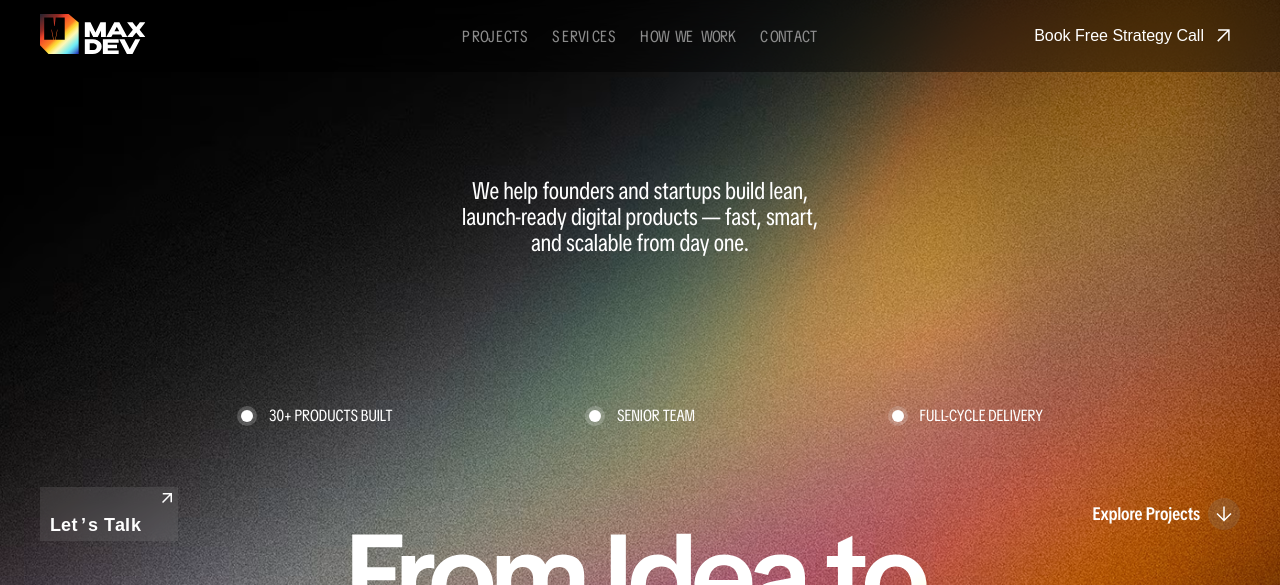
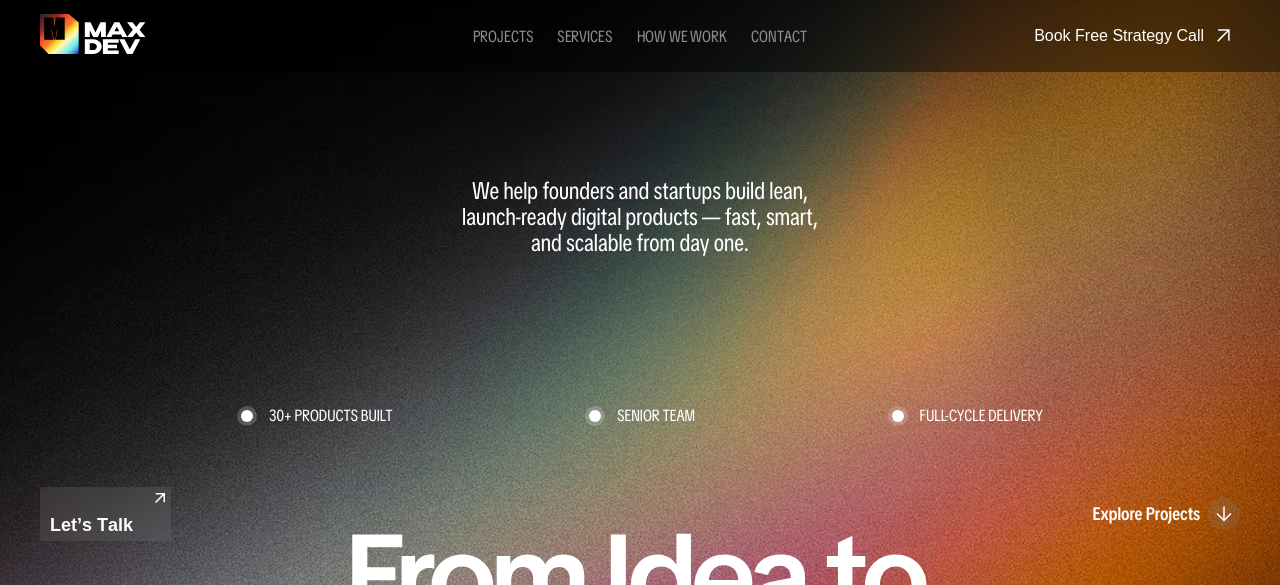
Before and after one commit to artstingrey/max-dev, a Next.js app: page / in a window 1280 px wide. Shown: the top 585 px of the page. Built offline with nearby package versions, Linux system fonts and the light colour scheme.

Commit message:
change scramble text

```diff
--- a/app/components/core/scrambleText/ScrambleText.module.scss
+++ b/app/components/core/scrambleText/ScrambleText.module.scss
@@ -1,6 +1,7 @@
 .scrambleText {
     display: inline-block;
     position: relative;
+    //white-space: pre-wrap;
 }
 
 .scrambleTextChar {
@@ -13,17 +14,17 @@
 }
 
 .scrambleTextCharW0 {
-  width: 0.40em;
+  width: 0.35em;
 }
 
 .scrambleTextCharW1 {
-  width: 0.50em;
+  width: 0.45em;
 }
 
 .scrambleTextCharW2 {
-  width: 0.60em;
+  width: 0.55em;
 }
 
 .scrambleTextCharW3 {
-  width: 0.70em;
+  width: 0.65em;
 }
--- a/app/components/core/scrambleText/ScrambleText.tsx
+++ b/app/components/core/scrambleText/ScrambleText.tsx
@@ -1,5 +1,5 @@
 'use client';
-import React, {useEffect, useMemo, useState, HTMLAttributes, MouseEvent} from "react";
+import React, {useEffect, useMemo, useState, HTMLAttributes, MouseEvent, useRef, useCallback, useLayoutEffect} from "react";
 import clsx from "clsx";
 import styles from "./ScrambleText.module.scss";
 
@@ -54,7 +54,7 @@ function classNameWidth (index: number = 1) {
         break;
 
         default:
-            style = styles.scrambleTextCharW1;
+            style = styles.scrambleTextCharW0;
         break;
     }
 
@@ -72,10 +72,10 @@ type ScrambleTextProps = Omit<HTMLAttributes<HTMLSpanElement>,"children"> & {
   colors?: string[];
 };
 
+
 export function ScrambleText({text, active, stepDelay = 40, glitchFraction = 0.3, duration = 400, mixChance = 0.9, colors = DEFAULT_COLORS, className, onMouseEnter, onMouseLeave, ...spanProps}:ScrambleTextProps) {
     const [hovered, setHovered] = useState(false);
     const isActive = active ?? hovered;
-
     const baseChars = useMemo(() => text.split(''),[text]);
 
     const widthGroups = useMemo(() => {
@@ -84,9 +84,47 @@ export function ScrambleText({text, active, stepDelay = 40, glitchFraction = 0.3
 
     const [display, setDisplay] = useState<ScrambleCharState[] | null>(null);
 
+    const charRefs = useRef<Array<HTMLSpanElement | null>>([]);
+    // посчитанные ширины (px) на каждый символ
+    const [charWidths, setCharWidths] = useState<number[] | null>(null);
+
     useEffect(() => {
         setDisplay(null);
+        setCharWidths(null);
     }, [text]);
+
+     const measureWidths = useCallback(() => {
+        // меряем именно текущие DOM-спаны
+        const widths = baseChars.map((_, i) => {
+        const el = charRefs.current[i];
+        if (!el) return 0;
+        // getBoundingClientRect стабильнее, чем offsetWidth при трансформациях/сабпикселях
+        return el.getBoundingClientRect().width;
+        });
+
+        // если все 0 — значит DOM ещё не готов
+        const hasAny = widths.some((w) => w > 0);
+        if (hasAny) setCharWidths(widths);
+    }, [baseChars]);
+
+    useLayoutEffect(() => {
+        // 1) после первого рендера
+        measureWidths();
+
+        // 2) когда догрузятся шрифты (если есть)
+        // чтобы ширины пересчитались под финальный font-face
+        // (в Safari document.fonts может быть undefined — проверяем)
+        const fonts = document.fonts;
+        if (fonts?.ready) {
+        fonts.ready.then(() => {
+            // requestAnimationFrame на всякий, чтобы дождаться рефлоу
+            requestAnimationFrame(measureWidths);
+        });
+        } else {
+        // fallback: ещё один кадр
+            requestAnimationFrame(measureWidths);
+        }
+    }, [measureWidths]);
 
     useEffect(() => {
         if (!isActive) {
@@ -169,21 +207,35 @@ export function ScrambleText({text, active, stepDelay = 40, glitchFraction = 0.3
     const charsToRender: ScrambleCharState[] = display ?? baseChars.map((c) => ({ char: c }));
 
     return (
-    <span className={clsx(styles.scrambleText, className)} onMouseEnter={handleMouseEnter} onMouseLeave={handleMouseLeave} {...spanProps}>
-        {charsToRender.map((item, index) => (
-        <span
-          key={index}
-          className={clsx(
-            styles.scrambleTextChar,classNameWidth(widthGroups[index])
-          )}
-          style={
-             item.color || item.opacity !== undefined
-              ? { color: item.color, opacity: item.opacity }
-              : undefined
-          }
-        >
-          {item.char}
-        </span>
-      ))}
-    </span>);
+    <span
+      className={clsx(styles.scrambleText, className)}
+      onMouseEnter={handleMouseEnter}
+      onMouseLeave={handleMouseLeave}
+      {...spanProps}
+    >
+      {charsToRender.map((item, index) => {
+        const isSpace = item.char === " ";
+        const renderedChar = isSpace ? "\u00A0" : item.char;
+
+        return (
+          <span
+            key={index}
+            ref={(el) => {
+              charRefs.current[index] = el;
+            }}
+            className={styles.scrambleTextChar}
+            style={{
+              // фиксируем ширину каждого символа в px (как в vanilla)
+              width: charWidths?.[index] ? `${charWidths[index]}px` : undefined,
+              ...(item.color || item.opacity !== undefined
+                ? { color: item.color, opacity: item.opacity }
+                : null),
+            }}
+          >
+            {renderedChar}
+          </span>
+        );
+      })}
+    </span>
+    );
 }
```
